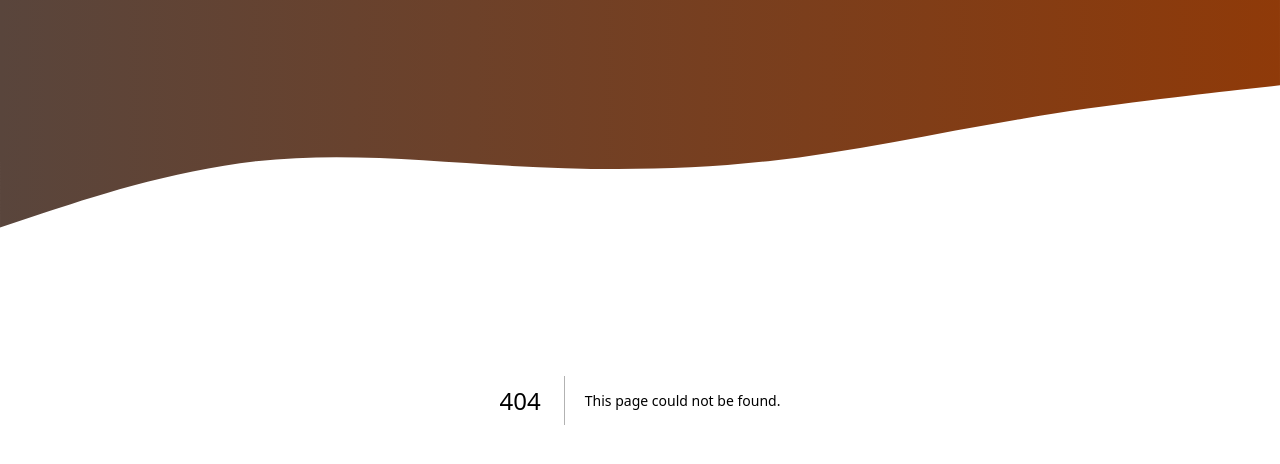
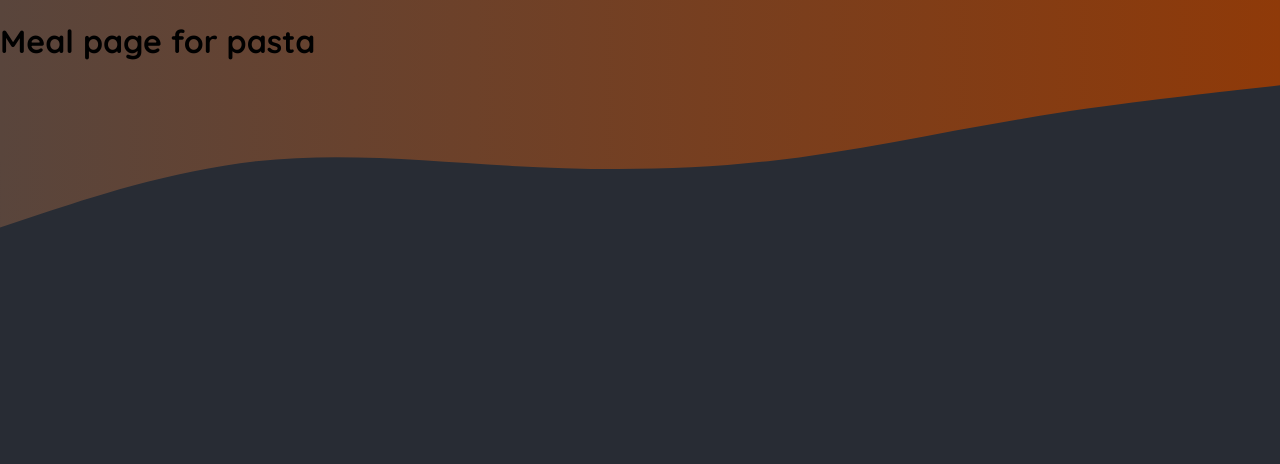
Before and after one commit to guiizis/nextJS, a Next.js app in the folder 05-onwards-foodies-starting-project/: page /meals/pasta in a window 1280 px wide. Before the commit this address had no page. Shown: the top 464 px of the page. Built offline with nearby package versions, Linux system fonts and the light colour scheme.

Commit message:
add dynamic route to meals

```diff
--- /dev/null
+++ b/05-onwards-foodies-starting-project/app/meals/[mealSlug]/page.js
@@ -0,0 +1,5 @@
+export default function DynamicMealPage({ params }) {
+  return (
+    <h1>Meal page for {params.mealSlug}</h1>
+  )
+}
--- a/05-onwards-foodies-starting-project/app/page.js
+++ b/05-onwards-foodies-starting-project/app/page.js
@@ -8,6 +8,7 @@ export default function Home() {
       </h1>
       <p><Link href="/meals">Meals</Link></p>
       <p><Link href="/meals/share">Share Meals</Link></p>
+      <p><Link href="/meals/pasta">Pasta recipe</Link></p>
       <p><Link href="/community">Community</Link></p>
     </main>
   );
```
